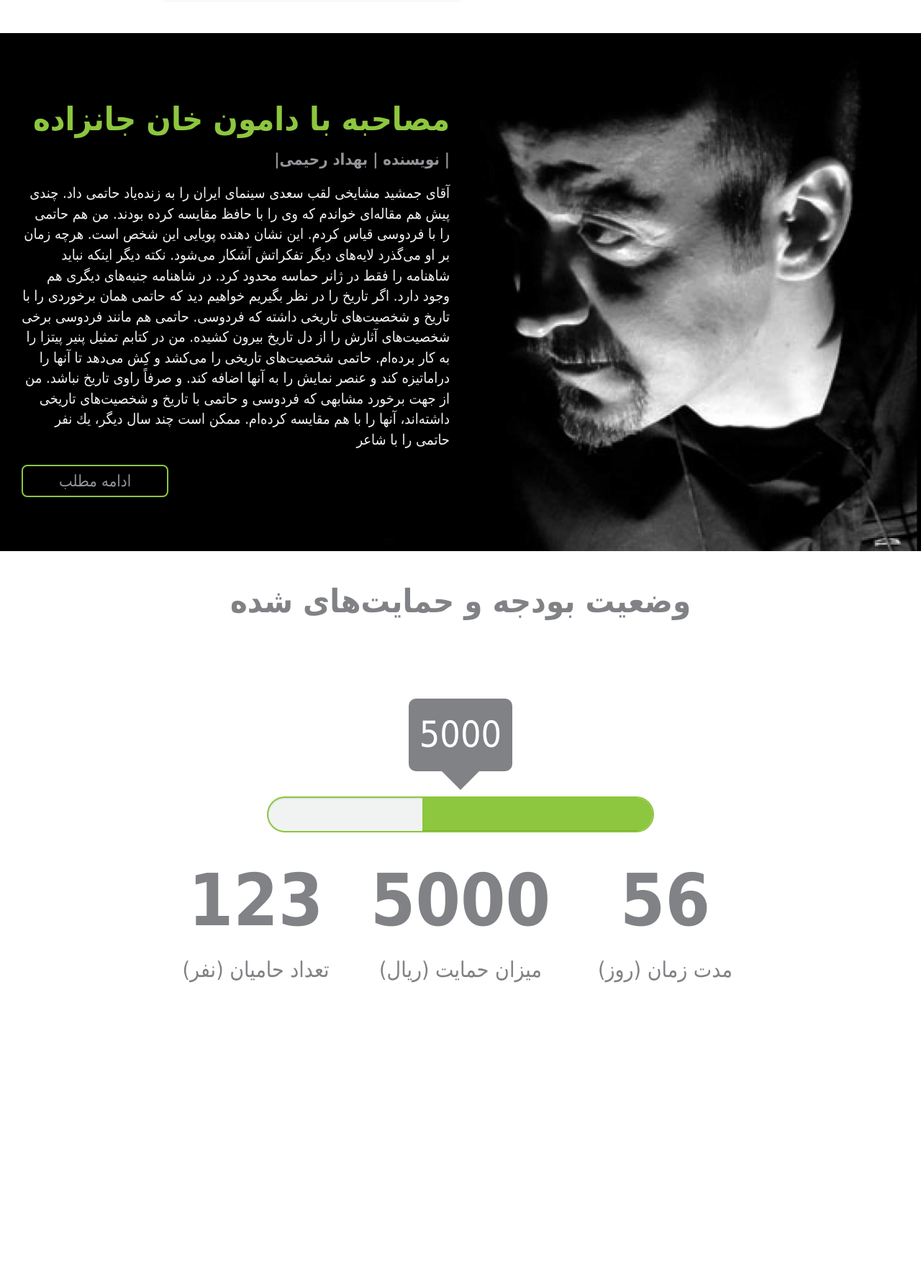
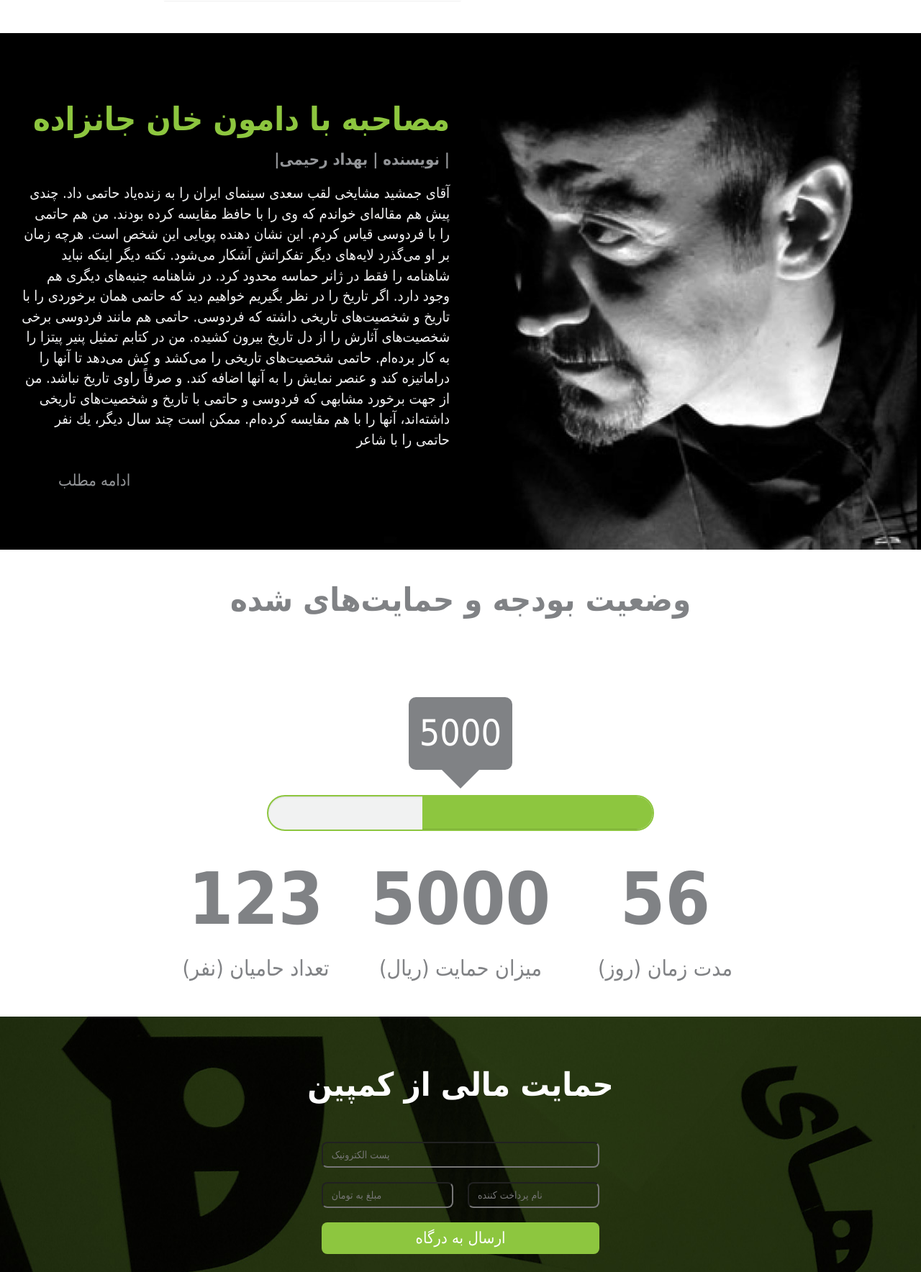
Before and after one commit to hamidfzm/pfont, a Flask app: page / in a window 1280 px wide. Shown: the part 1436-3204 px from the top of the page at 72% size. Before the commit the page ends 2802 px from the top, so only its background shows below. Run offline with Flask 2, Linux system fonts and the light colour scheme; some libraries are stand-ins or nearby versions; some web fonts are replaced.

Commit message:
adding support section, fix section budget scroll to on sm devices, set scroll to for logo

```diff
--- a/statics/css/style.css
+++ b/statics/css/style.css
@@ -9,6 +9,18 @@ body {
     padding-top: 100px;
 }
 
+/* Hide spinners for Firefox */
+input[type=number] {
+    -moz-appearance: textfield;
+}
+
+/* Hide spinners for Chrome */
+input[type=number]::-webkit-outer-spin-button,
+input[type=number]::-webkit-inner-spin-button {
+    -webkit-appearance: none;
+    margin: 0;
+}
+
 .no-padding {
     padding: 0;
 }
@@ -16,6 +28,20 @@ body {
 .top-bottom-padding {
     padding-top: 25px;
     padding-bottom: 25px;
+}
+
+@media (min-width: 992px) {
+    .padding-left {
+        padding-left: 10px;
+    }
+
+    .padding-right {
+        padding-right: 10px;
+    }
+}
+
+.margin-top {
+    margin-top: 20px;
 }
 
 .carousel-indicators li {
@@ -98,15 +124,110 @@ body {
     margin-right: -2px;
 }
 
+.btn-line {
+    color: #939598;
+    font-size: 22px;
+    font-weight: 400;
+    padding: 5px 50px 5px 50px;
+    border-radius: 8px;
+    background-color: transparent;
+}
+
+.btn-green {
+    color: #ffffff;
+    font-size: 22px;
+    font-weight: 400;
+    padding: 5px 50px 5px 50px;
+    border-radius: 8px;
+    background-color: #8dc63f;
+}
+
+.btn-line:hover, .btn-line:focus {
+    background-color: #8dc63f;
+}
+
+.form-input {
+    color: #ffffff;
+    background-color: transparent;
+    border-radius: 8px;
+    padding: 6px 12px;
+    white-space: nowrap;
+    vertical-align: middle;
+    direction: ltr;
+}
+
+.form-input:focus {
+    outline: 0;
+}
+
+.form-input::-webkit-input-placeholder {
+    direction: rtl;
+}
+
+.form-input:-moz-placeholder {
+    direction: rtl;
+}
+
+.form-input::-moz-placeholder {
+    direction: rtl;
+}
+
+.form-input:-ms-input-placeholder {
+    direction: rtl;
+}
+
+.arrow_box {
+    position: relative;
+    background: #808285;
+    color: #ffffff;
+    font-size: 50px;
+    font-weight: 400;
+    display: inline-block;
+    margin-bottom: 35px;
+    border-radius: 10px;
+    padding: 15px;
+}
+
+.arrow_box:after {
+    top: 100%;
+    left: 50%;
+    border: solid transparent;
+    content: " ";
+    height: 0;
+    width: 0;
+    position: absolute;
+    pointer-events: none;
+    border-color: rgba(128, 130, 133, 0);
+    border-top-color: #808285;
+    border-width: 26px;
+    margin-left: -26px;
+}
+
+.progress {
+    height: 50px;
+    border-radius: 50px;
+    background-color: #f1f2f2;
+    border: 2px solid #8dc63f;
+}
+
+.progress-bar {
+    float: right;
+    background-color: #8dc63f;
+}
+
 #summery p, h1 {
     color: #808285;
     font-size: 20px;
     font-weight: 400;
 }
 
-#summery h1, #budget h1 {
+#summery h1, #budget h1, #support h1 {
     font-size: 45px;
     font-weight: 600;
+}
+
+#support h1 {
+    color: #ffffff;
 }
 
 #budget h3, p {
@@ -146,57 +267,3 @@ body {
     font-size: 20px;
     font-weight: 400;
 }
-
-.btn-line {
-    color: #939598;
-    font-size: 22px;
-    font-weight: 400;
-    padding: 5px 50px 5px 50px;
-    border: 2px solid #8dc63f;
-    border-radius: 8px;
-    background-color: transparent;
-}
-
-.btn-line:hover, .btn-line:focus{
-    background-color: #8dc63f;
-}
-
-.arrow_box {
-	position: relative;
-	background: #808285;
-    color: #ffffff;
-    font-size: 50px;
-    font-weight: 400;
-    display: inline-block;
-    margin-bottom: 35px;
-    border-radius: 10px;
-    padding: 15px;
-}
-
-.arrow_box:after {
-
-	top: 100%;
-	left: 50%;
-	border: solid transparent;
-	content: " ";
-	height: 0;
-	width: 0;
-	position: absolute;
-	pointer-events: none;
-	border-color: rgba(128, 130, 133, 0);
-	border-top-color: #808285;
-	border-width: 26px;
-	margin-left: -26px;
-}
-
-.progress {
-    height: 50px;
-    border-radius: 50px;
-    background-color: #f1f2f2;
-    border: 2px solid #8dc63f;
-}
-
-.progress-bar {
-    float: right;
-    background-color: #8dc63f;
-}
--- a/templates/base.html
+++ b/templates/base.html
@@ -1,5 +1,5 @@
 <!DOCTYPE html>
-<html lang="en">
+<html lang="fa">
 <head>
     <meta charset="utf-8">
     <meta http-equiv="X-UA-Compatible" content="IE=edge">
@@ -91,7 +91,7 @@
                          data-target="#navbar-brand-centered">
 
                     <div class="navbar-brand navbar-brand-centered hidden-xs">
-                        <a href="/">
+                        <a class="top-menu-item" href="#gallery">
                             <img src="{{ url_for('static', filename='image/logo.png') }}">
                         </a>
                     </div>
@@ -100,7 +100,7 @@
                     <ul class="nav navbar-nav">
                         <li><a class="top-menu-item" href="#">تماس با ما</a></li>
                         <li><a class="top-menu-item" href="#">حمایت کنندگان</a></li>
-                        <li><a class="top-menu-item" href="#">حمایت</a></li>
+                        <li><a class="top-menu-item" href="#support">حمایت</a></li>
                     </ul>
                     <ul class="nav navbar-nav navbar-right">
                         <li><a class="top-menu-item" href="#budget">بودجه</a></li>
--- a/templates/index.html
+++ b/templates/index.html
@@ -97,7 +97,7 @@
         </div>
     </section>
 
-    <section id="budget" class="col-lg-8 col-md-10 col-lg-offset-2 col-md-offset-1 top-bottom-padding text-center">
+    <section id="budget" class="col-lg-8 col-md-10 col-lg-offset-2 col-md-offset-1 col-sm-12 top-bottom-padding text-center">
         <h1>وضعیت بودجه و حمایت‌های شده</h1>
 
         <div class="row">
@@ -112,14 +112,17 @@
         <div class="row">
             <div class="col-lg-4 col-md-4">
                 <h3>123</h3>
+
                 <p>تعداد حامیان (نفر)</p>
             </div>
             <div class="col-lg-4 col-md-4">
                 <h3>5000</h3>
+
                 <p>میزان حمایت (ریال)</p>
             </div>
             <div class="col-lg-4 col-md-4">
                 <h3>56</h3>
+
                 <p>مدت زمان (روز)</p>
             </div>
         </div>
@@ -127,4 +130,29 @@
 
     </section>
 
+    <section id="support" class="col-lg-12 col-md-12 col-sm-12 top-bottom-padding text-center" style="background-image: url('{{ url_for('static', filename='image/support.jpg') }}');">
+        <h1 class="top-bottom-padding">حمایت مالی از کمپین</h1>
+
+        <div class="col-lg-4 col-lg-offset-4 col-md-6 col-md-offset-3 col-sm-8 col-sm-offset-2">
+            <form action="#" method="post">
+                <div class="col-lg-12 no-padding margin-top">
+                    <input class="form-input btn-block" type="email" placeholder="پست الکترونیک">
+                </div>
+
+                <div class="col-lg-12 col-md-12 no-padding">
+                    <div class="col-lg-6 col-md-6 no-padding margin-top padding-right">
+                        <input class="form-input btn-block" type="number" placeholder="مبلغ به تومان">
+                    </div>
+                    <div class="col-lg-6 col-md-6 no-padding margin-top padding-left">
+                        <input class="form-input btn-block" type="text" placeholder="نام پرداخت کننده">
+                    </div>
+                </div>
+
+                <div class="col-lg-12 col-md-12 no-padding margin-top">
+                    <button type="submit" class="btn btn-green btn-block">ارسال به درگاه</button>
+                </div>
+            </form>
+        </div>
+    </section>
+
 {% endblock %}
```
Also changed, not shown: statics/image/support.jpg (added).
